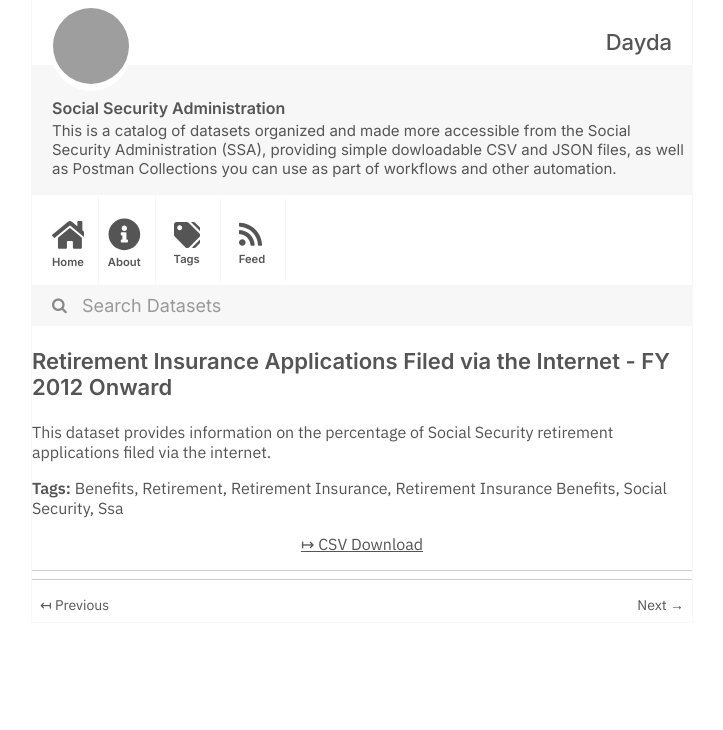
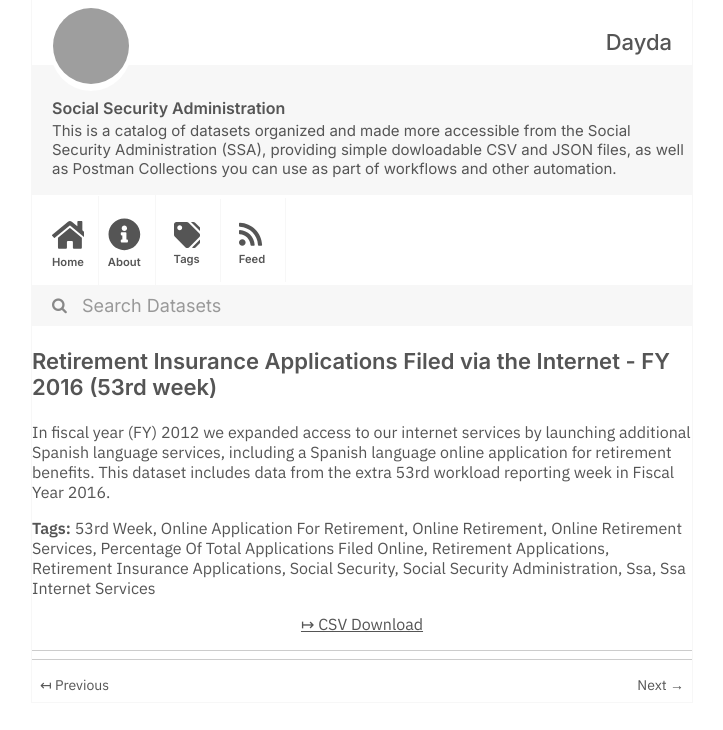
Before and after one commit to dayda-entities/social-security-administration, a Jekyll site: the page built from _posts/2020-11-10-retirement-insurance-applicati.md, in a window 1280 px wide, cut to the strip 0-730 px from the top of the page. Shown: the whole strip, without its empty margins (278-1001 px from the left). Built offline with Jekyll 4.4.1, drawn with Linux system fonts in a browser that asks for light colours; grey boxes are pictures that could not be loaded.

Commit message:
Publish Data

```diff
--- a/_posts/2020-11-10-retirement-insurance-applicati.md
+++ b/_posts/2020-11-10-retirement-insurance-applicati.md
@@ -1,20 +1,25 @@
 ---
-title: Retirement Insurance Applications Filed via the Internet - FY 2012 Onward
-created: '2020-11-10T16:50:00.141698'
-modified: '2020-11-10T16:50:00.141709'
+title: Retirement Insurance Applications Filed via the Internet - FY 2016 (53rd week)
+created: '2020-11-10T16:52:03.692519'
+modified: '2020-12-03T20:38:24.418985'
 state: active
 type: dataset
 tags:
-  - Benefits
-  - Retirement
-  - Retirement Insurance
-  - Retirement Insurance Benefits
+  - 53rd Week
+  - Online Application For Retirement
+  - Online Retirement
+  - Online Retirement Services
+  - Percentage Of Total Applications Filed Online
+  - Retirement Applications
+  - Retirement Insurance Applications
   - Social Security
+  - Social Security Administration
   - Ssa
+  - Ssa Internet Services
 groups: []
-csv_url: 'https://www.ssa.gov/open/data/fy12-onward-rib-filed-via-internet.csv'
+csv_url: 'https://www.ssa.gov/open/data/fy12-onward-rib-filed-via-internet-53rdweek.csv'
 json_url: ''
 layout: post
 
 ---
-This dataset provides information on the percentage of Social Security retirement applications filed via the internet.
+In fiscal year (FY) 2012 we expanded access to our internet services by launching additional Spanish language services, including a Spanish language online application for retirement benefits. This dataset includes data from the extra 53rd workload reporting week in Fiscal Year 2016.
```
